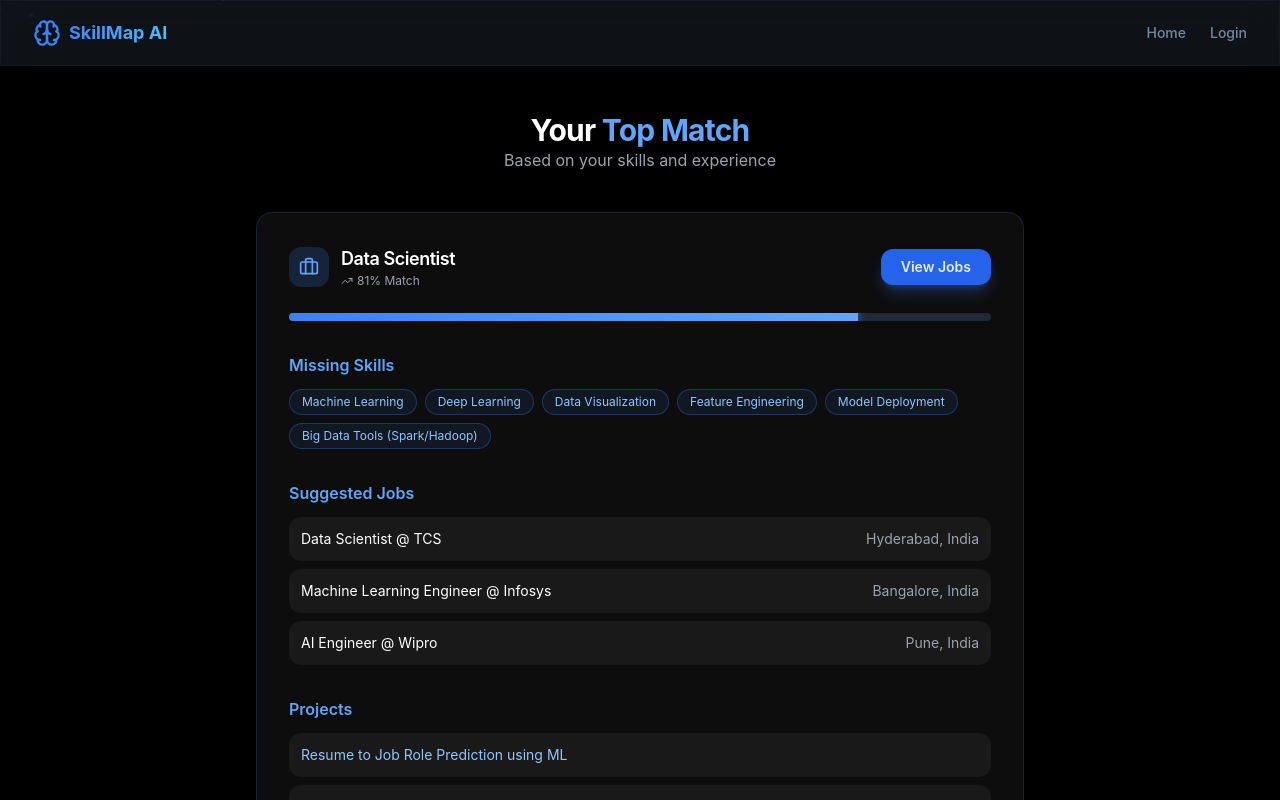
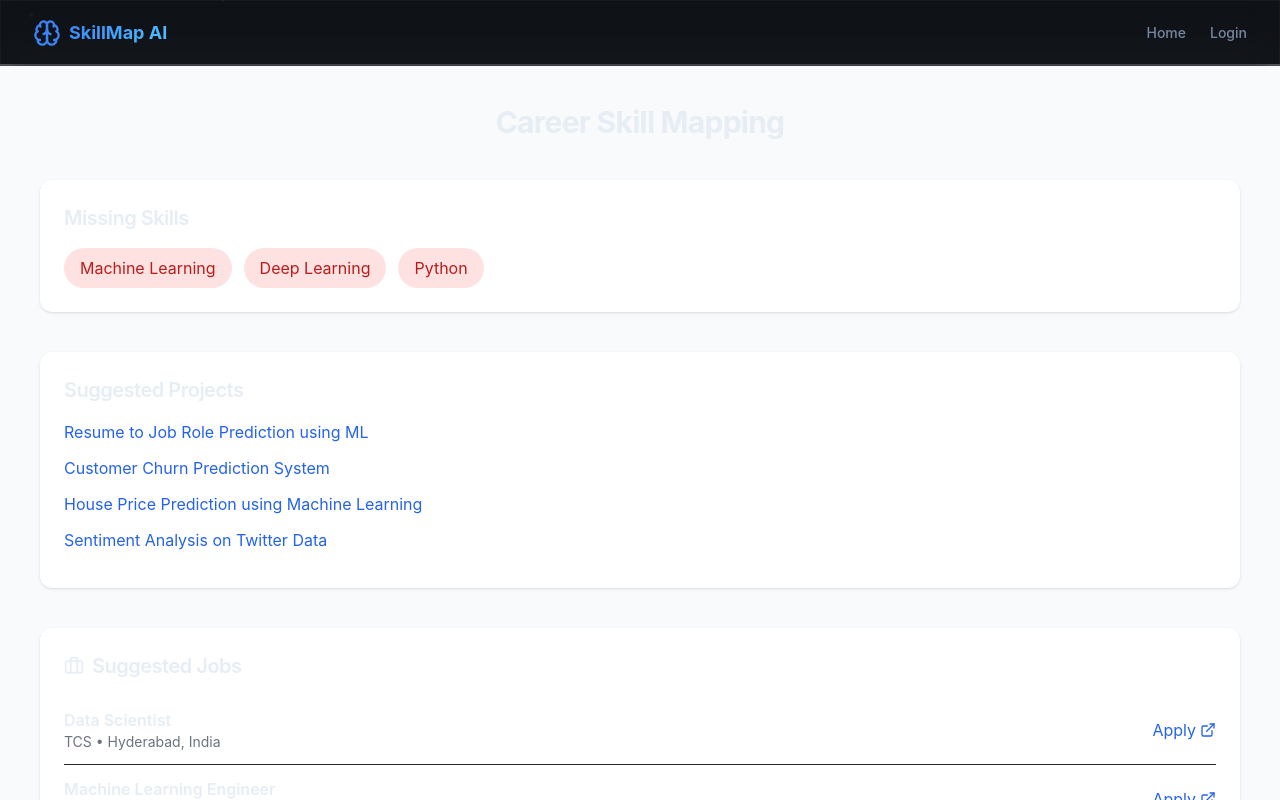
Before and after one commit to thanusrikumili91/carriermatch_frontend2, a React (Vite) app: page /mapping in a window 1280 px wide. Shown: the top 800 px of the page. Built offline with nearby package versions, Linux system fonts and the light colour scheme.

Commit message:
Update Mapping.tsx

```diff
--- a/src/pages/Mapping.tsx
+++ b/src/pages/Mapping.tsx
@@ -17,6 +17,55 @@ const Mapping = () => {
   const [roles, setRoles] = useState<{ name: string; match: number }[]>([]);
   const [missingSkills, setMissingSkills] = useState<string[]>([]);
   const [profiles, setProfiles] = useState<{ github?: string; linkedin?: string }>({});
+  const [selectedSkill, setSelectedSkill] = useState<string | null>(null);
+
+  // COURSES DATA
+  const courses: Record<string, { title: string; link: string }[]> = {
+    "Machine Learning": [
+      {
+        title: "Machine Learning by Andrew Ng",
+        link: "https://www.coursera.org/learn/machine-learning",
+      },
+      {
+        title: "Machine Learning A-Z",
+        link: "https://www.udemy.com/course/machinelearning/",
+      },
+      {
+        title: "Intro to Machine Learning",
+        link: "https://www.kaggle.com/learn/intro-to-machine-learning",
+      },
+    ],
+
+    "Deep Learning": [
+      {
+        title: "Deep Learning Specialization",
+        link: "https://www.coursera.org/specializations/deep-learning",
+      },
+      {
+        title: "Deep Learning with TensorFlow",
+        link: "https://www.udacity.com/course/deep-learning-pytorch--ud188",
+      },
+      {
+        title: "Neural Networks Course",
+        link: "https://www.udemy.com/course/deeplearning/",
+      },
+    ],
+
+    Python: [
+      {
+        title: "Python for Everybody",
+        link: "https://www.coursera.org/specializations/python",
+      },
+      {
+        title: "Complete Python Bootcamp",
+        link: "https://www.udemy.com/course/complete-python-bootcamp/",
+      },
+      {
+        title: "Python Tutorial",
+        link: "https://www.w3schools.com/python/",
+      },
+    ],
+  };
 
   const suggestedJobs = [
     {
@@ -59,199 +108,112 @@ const Mapping = () => {
   ];
 
   useEffect(() => {
-    const staticMissingSkills = [
-      "Machine Learning",
-      "Deep Learning",
-      "Data Visualization",
-      "Feature Engineering",
-      "Model Deployment",
-      "Big Data Tools (Spark/Hadoop)",
-    ];
+    setTimeout(() => {
+      setRoles([
+        { name: "Data Scientist", match: 92 },
+        { name: "ML Engineer", match: 86 },
+        { name: "AI Engineer", match: 80 },
+      ]);
 
-    setMissingSkills(staticMissingSkills);
-
-    const baseScore = scoreParam ? Number(scoreParam) : 0;
-    const matchPercentage =
-      baseScore > 0 ? Math.round(baseScore * 100) : Math.floor(Math.random() * 41) + 60;
-
-    setRoles([{ name: predictedRole, match: matchPercentage }]);
-
-    setProfiles({
-      github: githubParam || "https://github.com/thanusrikumili91",
-      linkedin: linkedinParam || "https://www.linkedin.com",
-    });
+      setMissingSkills(["Machine Learning", "Deep Learning", "Python"]);
+      setProfiles({ github: githubParam || "", linkedin: linkedinParam || "" });
 
       setAnalyzing(false);
-  }, [scoreParam, githubParam, linkedinParam]);
+    }, 1500);
+  }, []);
 
   return (
-    <div className="min-h-[85vh] flex items-center justify-center px-4 py-12 bg-black">
-      <div className="w-full max-w-3xl">
+    <div className="min-h-screen bg-gray-50 p-10">
 
-        {analyzing ? (
-          <motion.div
+      <motion.h1
+        className="text-3xl font-bold text-center mb-10"
         initial={{ opacity: 0 }}
         animate={{ opacity: 1 }}
-            className="text-center py-20"
       >
-            <div className="w-20 h-20 mx-auto mb-8 border-4 border-blue-500/20 border-t-blue-500 rounded-full animate-spin" />
-            <p className="text-2xl font-bold text-blue-400 mb-3">
-              Matching Your Skills with Job Roles...
-            </p>
-            <p className="text-gray-400">Our AI is analyzing your profile</p>
-          </motion.div>
-        ) : (
-          <motion.div
-            initial={{ opacity: 0, y: 25 }}
-            animate={{ opacity: 1, y: 0 }}
-            transition={{ duration: 0.5 }}
+        Career Skill Mapping
+      </motion.h1>
+
+      {/* Missing Skills */}
+      <div className="bg-white p-6 rounded-xl shadow mb-10">
+        <h2 className="text-xl font-semibold mb-4">Missing Skills</h2>
+
+        <div className="flex flex-wrap gap-3">
+          {missingSkills.map((skill, index) => (
+            <button
+              key={index}
+              onClick={() => setSelectedSkill(skill)}
+              className="px-4 py-2 bg-red-100 text-red-700 rounded-full hover:bg-red-200 transition"
             >
-            <div className="text-center mb-10">
-              <h1 className="text-3xl font-bold text-white">
-                Your <span className="text-blue-400">Top Match</span>
-              </h1>
-              <p className="text-gray-400">
-                Based on your skills and experience
-              </p>
+              {skill}
+            </button>
+          ))}
         </div>
 
-            {roles.map((role, i) => (
-              <motion.div
-                key={role.name}
-                initial={{ opacity: 0, y: 30 }}
-                animate={{ opacity: 1, y: 0 }}
-                transition={{ delay: 0.2 }}
-                className="backdrop-blur-xl bg-white/5 border border-blue-500/20 rounded-2xl p-8 shadow-xl hover:border-blue-500/40 transition"
+        {/* Show Courses */}
+        {selectedSkill && courses[selectedSkill] && (
+          <div className="mt-6">
+            <h3 className="font-semibold mb-3">
+              Recommended Courses for {selectedSkill}
+            </h3>
+
+            <div className="space-y-2">
+              {courses[selectedSkill].map((course, i) => (
+                <button
+                  key={i}
+                  onClick={() => window.open(course.link, "_blank")}
+                  className="block w-full text-left px-4 py-3 bg-blue-50 hover:bg-blue-100 rounded-lg"
                 >
-                {/* Role Header */}
-                <div className="flex justify-between items-center mb-6">
-                  <div className="flex items-center gap-3">
-                    <div className="w-10 h-10 bg-blue-500/20 rounded-lg flex items-center justify-center">
-                      <Briefcase className="text-blue-400 w-5 h-5" />
-                    </div>
-
-                    <div>
-                      <h2 className="text-lg font-semibold text-white">
-                        {role.name}
-                      </h2>
-                      <p className="text-xs text-gray-400 flex items-center gap-1">
-                        <TrendingUp className="w-3 h-3" />
-                        {role.match}% Match
-                      </p>
-                    </div>
-                  </div>
-
-                  <button
-                    onClick={() =>
-                      navigate(`/jobs?role=${encodeURIComponent(role.name)}`)
-                    }
-                    className="px-5 py-2 text-sm font-semibold rounded-lg bg-blue-600 hover:bg-blue-500 transition shadow-lg shadow-blue-500/30"
-                  >
-                    View Jobs
+                  {course.title}
                 </button>
-                </div>
-
-                {/* Progress */}
-                <div className="w-full h-2 bg-gray-800 rounded-full overflow-hidden">
-                  <motion.div
-                    initial={{ width: 0 }}
-                    animate={{ width: `${role.match}%` }}
-                    transition={{ duration: 1 }}
-                    className="h-full bg-gradient-to-r from-blue-500 to-blue-400 shadow-[0_0_10px_#3b82f6]"
-                  />
-                </div>
-
-                {/* Missing Skills */}
-                <div className="mt-8">
-                  <p className="text-blue-400 font-semibold mb-3">
-                    Missing Skills
-                  </p>
-
-                  <div className="flex flex-wrap gap-2">
-                    {missingSkills.map((skill, index) => (
-                      <span
-                        key={index}
-                        className="text-xs px-3 py-1 rounded-full bg-blue-500/10 border border-blue-500/30 text-blue-300"
-                      >
-                        {skill}
-                      </span>
               ))}
             </div>
           </div>
-
-                {/* Suggested Jobs */}
-                <div className="mt-8">
-                  <p className="text-blue-400 font-semibold mb-3">
-                    Suggested Jobs
-                  </p>
-
-                  <div className="space-y-2">
-                    {suggestedJobs.map((job, idx) => (
-                      <a
-                        key={idx}
-                        href={job.link}
-                        target="_blank"
-                        rel="noopener noreferrer"
-                        className="flex justify-between text-sm bg-white/5 hover:bg-white/10 transition p-3 rounded-lg"
-                      >
-                        <span className="text-white">
-                          {job.title} @ {job.company}
-                        </span>
-                        <span className="text-gray-400">{job.location}</span>
-                      </a>
-                    ))}
-                  </div>
+        )}
       </div>
 
       {/* Projects */}
-                <div className="mt-8">
-                  <p className="text-blue-400 font-semibold mb-3">Projects</p>
+      <div className="bg-white p-6 rounded-xl shadow mb-10">
+        <h2 className="text-xl font-semibold mb-4">Suggested Projects</h2>
 
-                  <div className="space-y-2">
-                    {projects.map((project, idx) => (
+        {projects.map((project, index) => (
           <a
-                        key={idx}
+            key={index}
             href={project.link}
             target="_blank"
-                        rel="noopener noreferrer"
-                        className="text-sm block bg-white/5 hover:bg-white/10 p-3 rounded-lg text-blue-300"
+            className="block mb-3 text-blue-600 hover:underline"
           >
             {project.name}
           </a>
         ))}
       </div>
+
+      {/* Jobs */}
+      <div className="bg-white p-6 rounded-xl shadow">
+        <h2 className="text-xl font-semibold mb-4 flex items-center gap-2">
+          <Briefcase size={20} /> Suggested Jobs
+        </h2>
+
+        {suggestedJobs.map((job, index) => (
+          <div
+            key={index}
+            className="border-b py-3 flex justify-between items-center"
+          >
+            <div>
+              <p className="font-semibold">{job.title}</p>
+              <p className="text-sm text-gray-500">
+                {job.company} • {job.location}
+              </p>
             </div>
 
-                {/* Social */}
-                {(profiles.github || profiles.linkedin) && (
-                  <div className="mt-8 flex gap-5">
-                    {profiles.github && (
             <a
-                        href={profiles.github}
+              href={job.link}
               target="_blank"
-                        rel="noopener noreferrer"
-                        className="text-blue-400 hover:text-blue-300 flex items-center gap-1"
+              className="text-blue-600 flex items-center gap-1"
             >
-                        GitHub <ExternalLink className="w-3 h-3" />
+              Apply <ExternalLink size={16} />
             </a>
-                    )}
-
-                    {profiles.linkedin && (
-                      <a
-                        href={profiles.linkedin}
-                        target="_blank"
-                        rel="noopener noreferrer"
-                        className="text-blue-400 hover:text-blue-300 flex items-center gap-1"
-                      >
-                        LinkedIn <ExternalLink className="w-3 h-3" />
-                      </a>
-                    )}
           </div>
-                )}
-              </motion.div>
         ))}
-          </motion.div>
-        )}
       </div>
     </div>
   );
```
Lines whose indentation alone changed are shown as unchanged.
